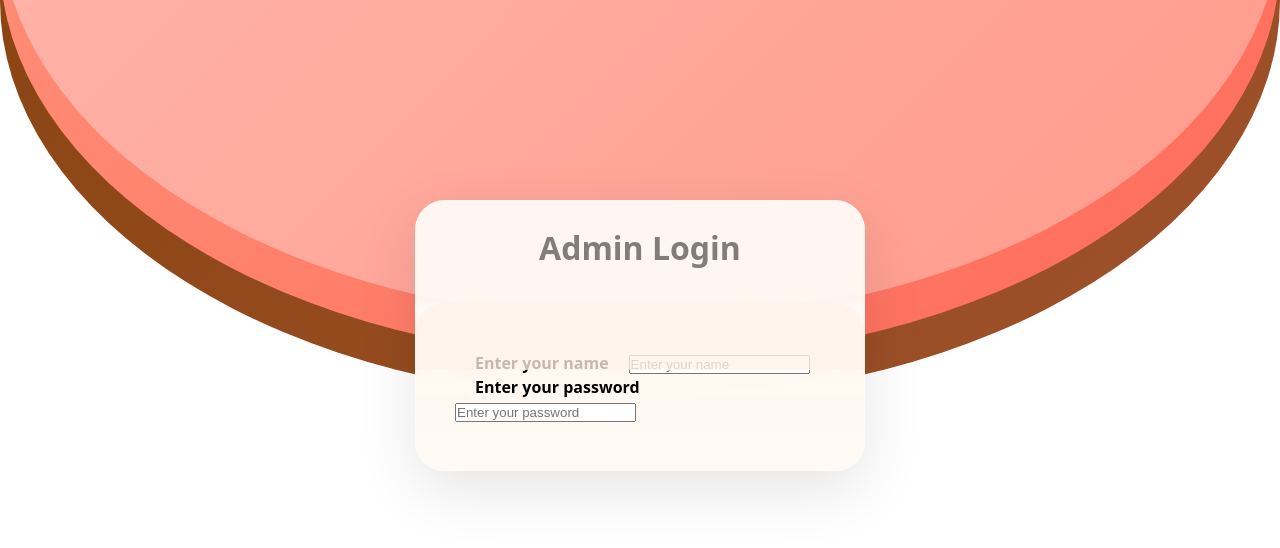
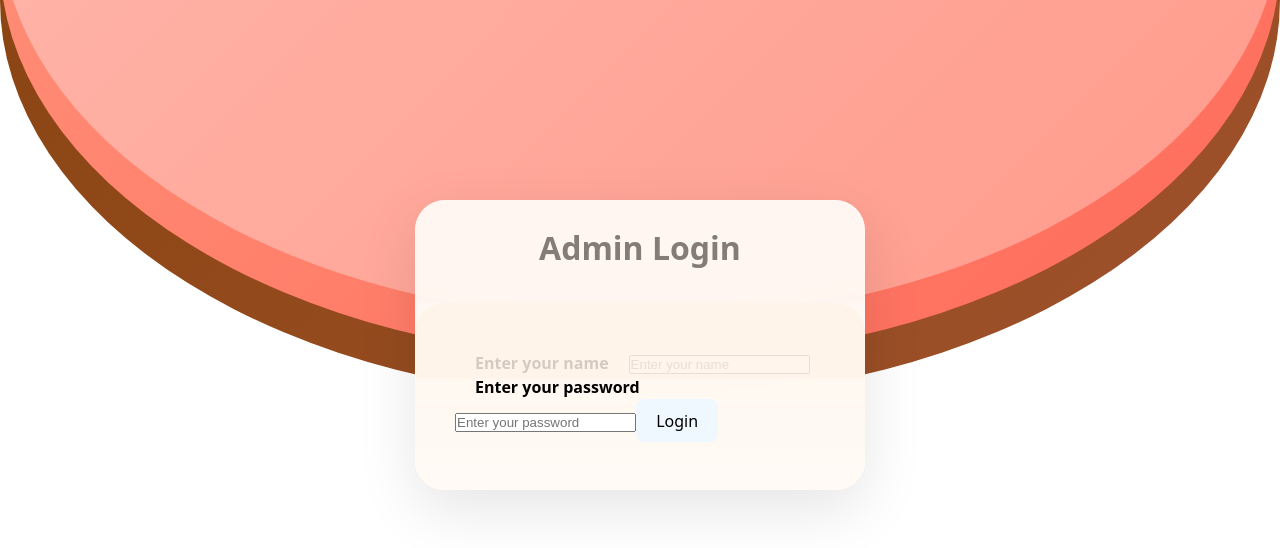
Before and after one commit to Nabnish/nish_diet, a React (Vite) app in the folder Nish-Nutritionish/: page /admin in a window 1280 px wide. Shown: the top 548 px of the page. Built offline with nearby package versions, Linux system fonts and the light colour scheme.

Commit message:
login button added in admin.tsx

```diff
--- a/Nish-Nutritionish/src/admin-login/css-file/admin.css
+++ b/Nish-Nutritionish/src/admin-login/css-file/admin.css
@@ -118,3 +118,6 @@
     text-align: center;
 
 }
+button {
+    background-color: aliceblue;
+}
--- a/Nish-Nutritionish/src/admin-login/main-files(tsx)/admin.tsx
+++ b/Nish-Nutritionish/src/admin-login/main-files(tsx)/admin.tsx
@@ -61,6 +61,7 @@ function Admin() {
                                 onChange={handleChange}
                                 placeholder="Enter your password" />
                             {error && <div className="error_dialog">{error}</div>}
+                            <button type="submit">Login</button>
 
 
 
```
